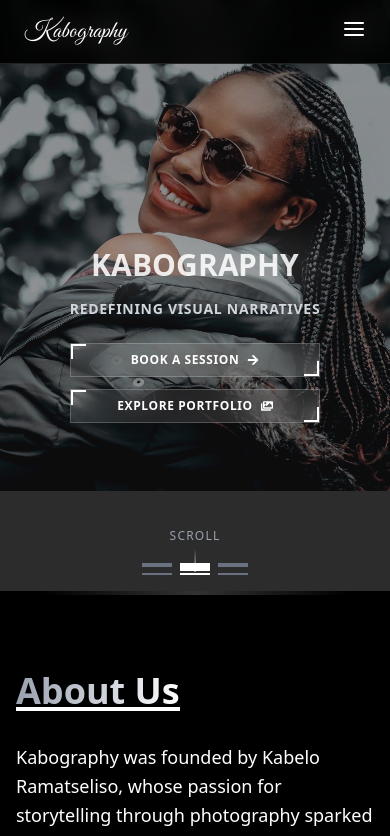
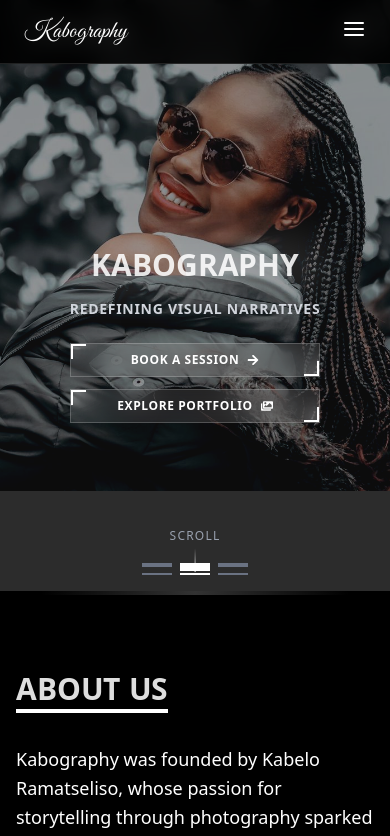
Before and after one commit to kamohelomokhethi137/kabography, a React (Vite) app: page / in a window 390 px wide. Shown: the top 836 px of the page. Built offline with nearby package versions, Linux system fonts and the light colour scheme; a web font is replaced by a local one.

Commit message:
animation

```diff
--- /dev/null
+++ b/src/animation/SplitText.jsx
@@ -0,0 +1,127 @@
+    import { useRef, useEffect } from "react";
+import { gsap } from "gsap";
+import { ScrollTrigger } from "gsap/ScrollTrigger";
+import { SplitText as GSAPSplitText } from "gsap/SplitText";
+
+gsap.registerPlugin(ScrollTrigger, GSAPSplitText);
+
+const SplitText = ({
+  text,
+  className = "",
+  delay = 100,
+  duration = 0.6,
+  ease = "power3.out",
+  splitType = "chars",
+  from = { opacity: 0, y: 40 },
+  to = { opacity: 1, y: 0 },
+  threshold = 0.1,
+  rootMargin = "-100px",
+  textAlign = "center",
+  onLetterAnimationComplete,
+}) => {
+  const ref = useRef(null);
+  const animationCompletedRef = useRef(false);
+
+  useEffect(() => {
+    const el = ref.current;
+    if (!el || animationCompletedRef.current) return;
+
+    const absoluteLines = splitType === "lines";
+    if (absoluteLines) el.style.position = "relative";
+
+    const splitter = new GSAPSplitText(el, {
+      type: splitType,
+      absolute: absoluteLines,
+      linesClass: "split-line",
+    });
+
+    let targets;
+    switch (splitType) {
+      case "lines":
+        targets = splitter.lines;
+        break;
+      case "words":
+        targets = splitter.words;
+        break;
+      case "words, chars":
+        targets = [...splitter.words, ...splitter.chars];
+        break;
+      default:
+        targets = splitter.chars;
+    }
+
+    targets.forEach((t) => {
+      t.style.willChange = "transform, opacity";
+    });
+
+    const startPct = (1 - threshold) * 100;
+    const m = /^(-?\d+)px$/.exec(rootMargin);
+    const raw = m ? parseInt(m[1], 10) : 0;
+    const sign = raw < 0 ? `-=${Math.abs(raw)}px` : `+=${raw}px`;
+    const start = `top ${startPct}%${sign}`;
+
+    const tl = gsap.timeline({
+      scrollTrigger: {
+        trigger: el,
+        start,
+        toggleActions: "play none none none",
+        once: true,
+      },
+      smoothChildTiming: true,
+      onComplete: () => {
+        animationCompletedRef.current = true;
+        gsap.set(targets, {
+          ...to,
+          clearProps: "willChange",
+          immediateRender: true,
+        });
+        onLetterAnimationComplete?.();
+      },
+    });
+
+    tl.set(targets, { ...from, immediateRender: false, force3D: true });
+    tl.to(targets, {
+      ...to,
+      duration,
+      ease,
+      stagger: delay / 1000,
+      force3D: true,
+    });
+
+    return () => {
+      tl.kill();
+      ScrollTrigger.getAll().forEach((t) => t.kill());
+      gsap.killTweensOf(targets);
+      splitter.revert();
+    };
+  }, [
+    text,
+    delay,
+    duration,
+    ease,
+    splitType,
+    from,
+    to,
+    threshold,
+    rootMargin,
+    onLetterAnimationComplete,
+  ]);
+
+  return (
+    <p
+      ref={ref}
+      className={`split-parent ${className}`}
+      style={{
+        textAlign,
+        overflow: "hidden",
+        display: "inline-block",
+        whiteSpace: "normal",
+        wordWrap: "break-word",
+      }}
+    >
+      {text}
+    </p>
+  );
+};
+
+export default SplitText;
--- a/src/components/Footer.jsx
+++ b/src/components/Footer.jsx
@@ -87,9 +87,9 @@ const Footer = () => {
               <a href="https://api.whatsapp.com/send/?phone=26653182775&text=Hello%2C%20I%20would%20like%20to%20book%20a%20photoshoot%20session%20with%20you.&type=phone_number&app_absent=0" className="hover:text-white">
                 <FaWhatsapp />
               </a>
-              <a href="" className="hover:text-white">
+              {/* <a href="" className="hover:text-white">
                 <FaYoutube />
-              </a>
+              </a> */}
             </div>
           </motion.div>
         </div>
--- a/src/pages/AboutMe.jsx
+++ b/src/pages/AboutMe.jsx
@@ -1,5 +1,6 @@
 import { useRef } from 'react';
 import { motion, useScroll, useTransform } from 'framer-motion';
+import SplitText from '../animation/SplitText';
 import AboutImage from '../assets/about/about.jpg';
 
 const AboutMe = () => {
@@ -35,14 +36,18 @@ const AboutMe = () => {
         {/* TEXT COLUMN */}
         <div className="relative z-10 space-y-8">
           <div className="relative inline-block">
-            <motion.h2
-              className="text-4xl sm:text-5xl md:text-6xl font-bold"
-              style={{ opacity }}
-            >
-              <span className="text-transparent bg-clip-text bg-gradient-to-r from-gray-400 to-white">
-                About Us
-              </span>
-            </motion.h2>
+            <SplitText
+              text="ABOUT US"
+              className="text-3xl sm:text-4xl font-bold text-center"
+              delay={100}
+              duration={0.6}
+              ease="power3.out"
+              splitType="chars"
+              from={{ opacity: 0, y: 40 }}
+              to={{ opacity: 1, y: 0 }}
+              threshold={0.1}
+              rootMargin="-100px"
+              textAlign="center" />
             <motion.div
               className="absolute bottom-0 left-0 h-1 bg-white origin-left"
               style={{
```
